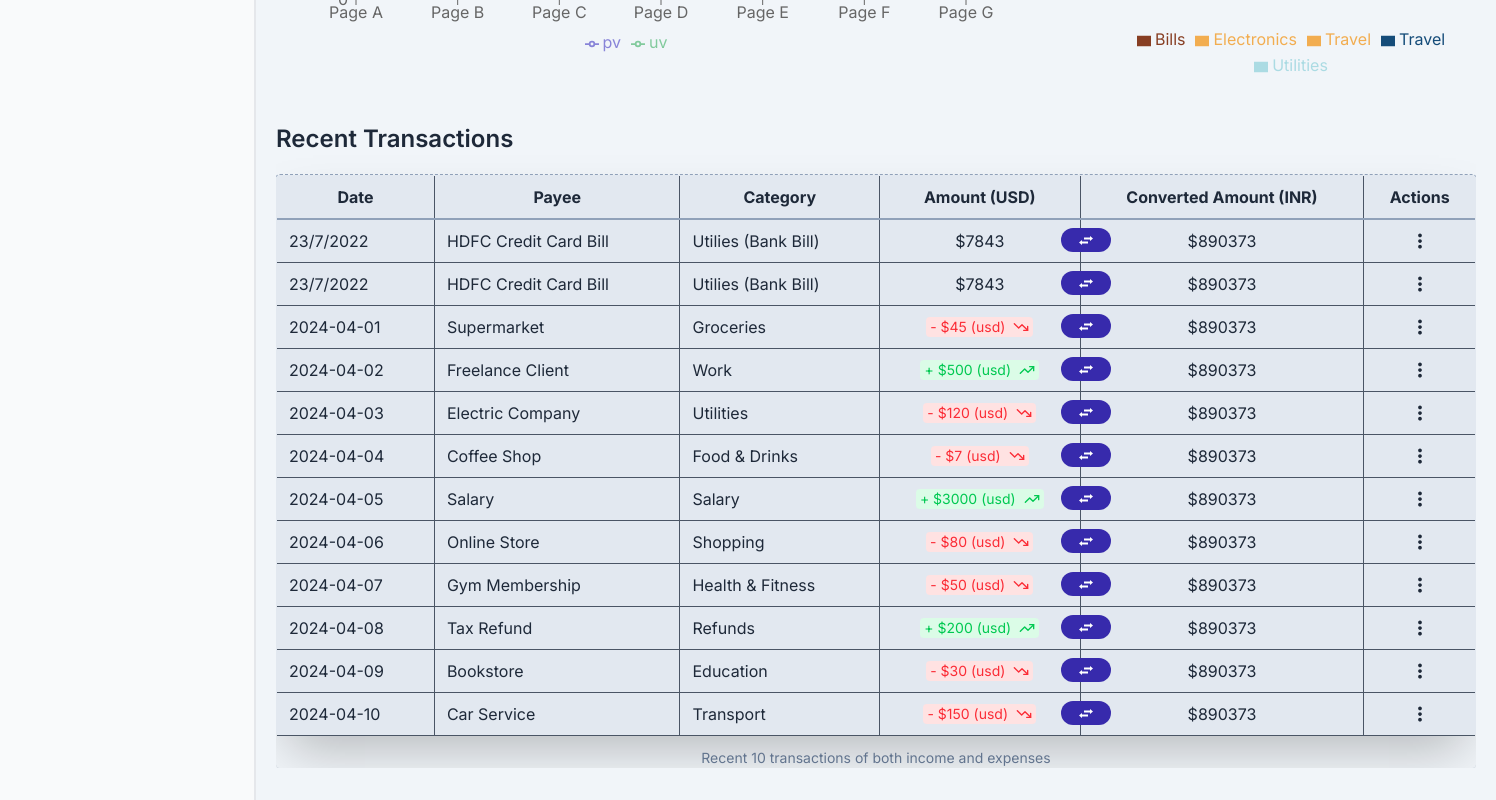
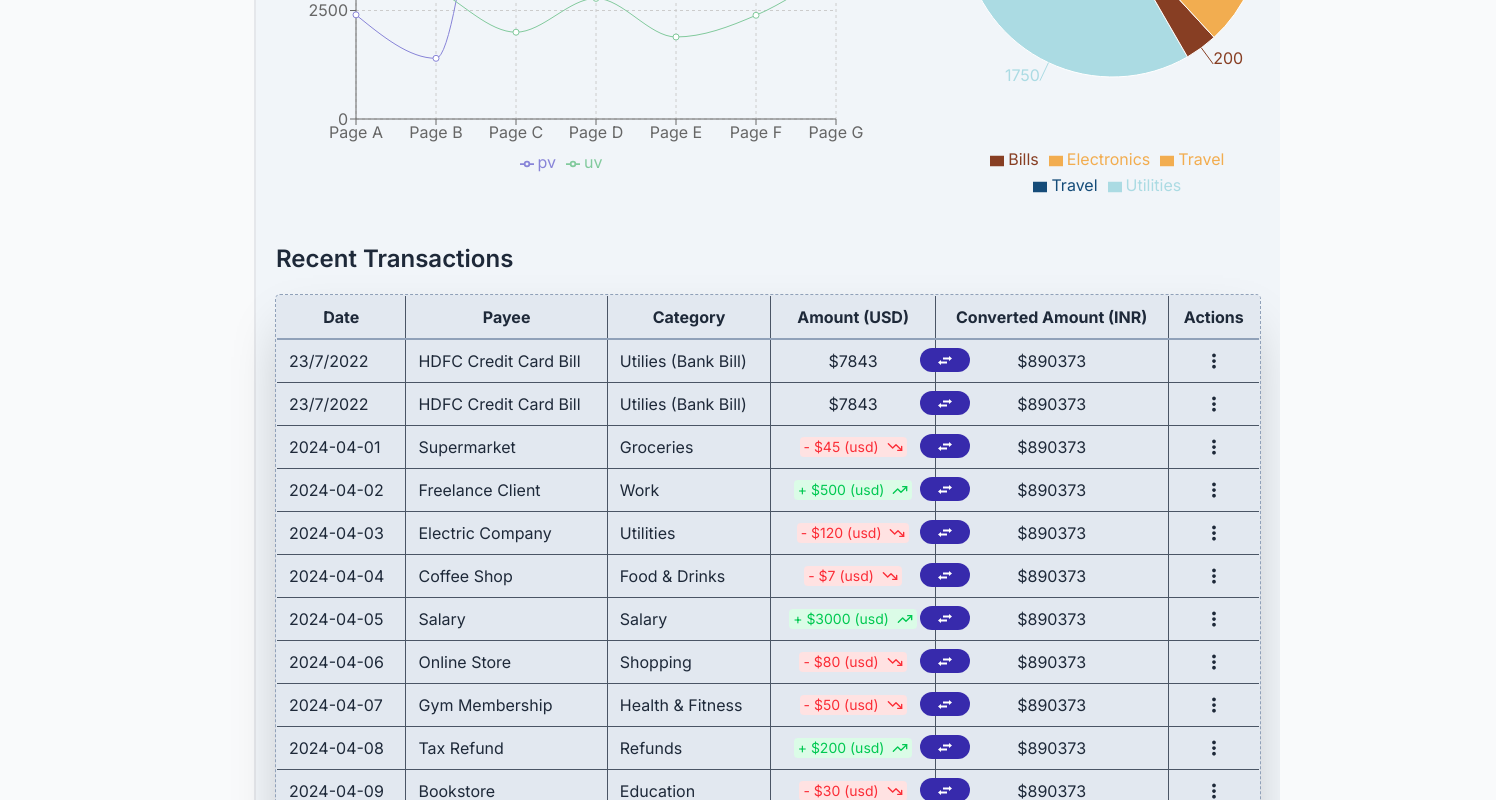
Before and after one commit to Ritesh-Kumar-Rai/moneymate, a React app in the folder FRONTEND/MoneyMate-Expense-Tracking-App/: page / in a window 1280 px wide. Shown: the part 900-1700 px from the top of the page, 1496 px wide, since content can reach past the window. Built offline with nearby package versions, Linux system fonts and the light colour scheme; the HTML template or start-up script is replaced by a standard one.

Commit message:
reverted the table.jsx css classes to previous one... because of bug

```diff
--- a/FRONTEND/MoneyMate-Expense-Tracking-App/src/components/ui/Table.jsx
+++ b/FRONTEND/MoneyMate-Expense-Tracking-App/src/components/ui/Table.jsx
@@ -175,9 +175,9 @@ const Table = ({ no_of_rows = 5, label = '', caption = '', custom_style_class =
     ];
 
     return (
-        <div className={`overflow-x-scroll w-full ${custom_style_class}`}>
+        <div className={`w-full ${custom_style_class}`}>
             {label.length > 0 && <h2>{label}</h2>}
-            <table className="mt-5 min-w-[1200px] w-full table-auto border-collapse border border-gray-400 bg-slate-200 dark:bg-gray-800 rounded overflow-hidden outline-1 outline-dashed outline-slate-400 shadow-2xl">
+            <table className="mt-5 w-full table-auto border-collapse border border-gray-400 bg-slate-200 dark:bg-gray-800 rounded overflow-hidden outline-1 outline-dashed outline-slate-400 shadow-2xl">
                 <caption className="caption-bottom mt-3 text-sm">{caption}</caption>
                 <thead className="border-b-2 border-slate-400">
                     <tr>
```
